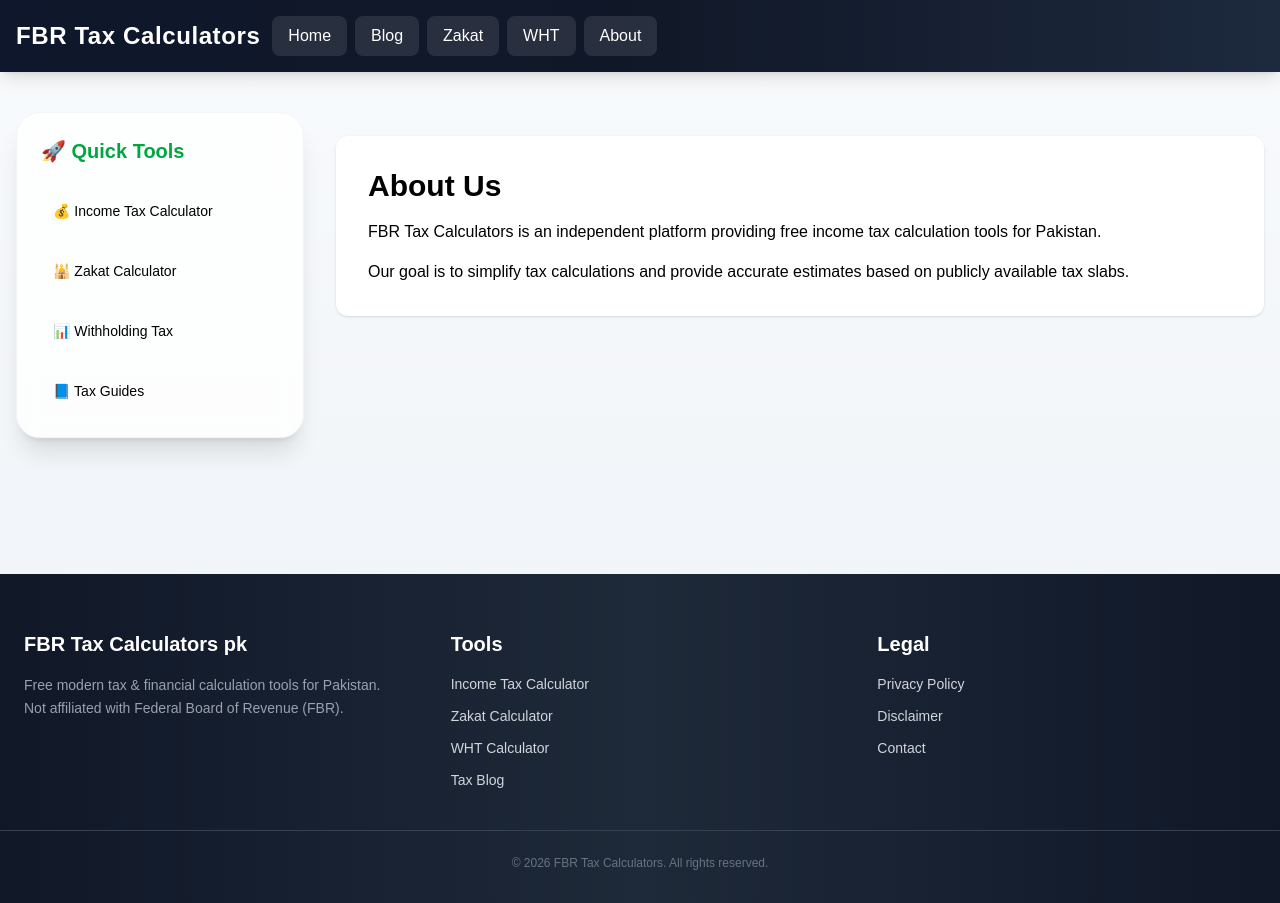
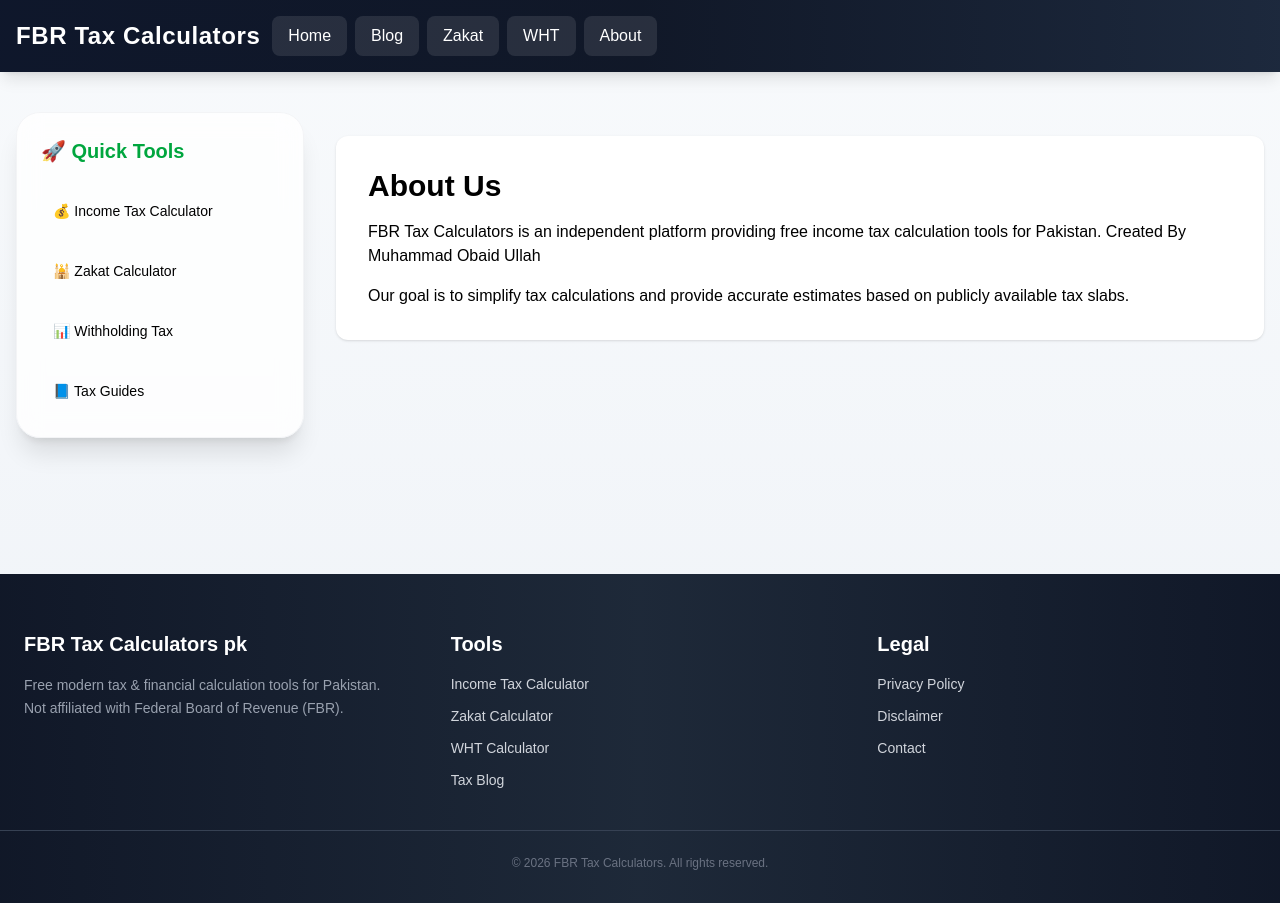
Before and after one commit to muhammadobaid1986/fbrtaxcalculators, a Next.js app: page /about in a window 1280 px wide. Built offline with nearby package versions, Linux system fonts and the light colour scheme.

Commit message:
about name

```diff
--- a/app/about/page.tsx
+++ b/app/about/page.tsx
@@ -10,6 +10,7 @@ export default function About() {
       <p className="mb-4">
         FBR Tax Calculators is an independent platform providing free
         income tax calculation tools for Pakistan.
+        Created By Muhammad Obaid Ullah
       </p>
 
       <p>
```
